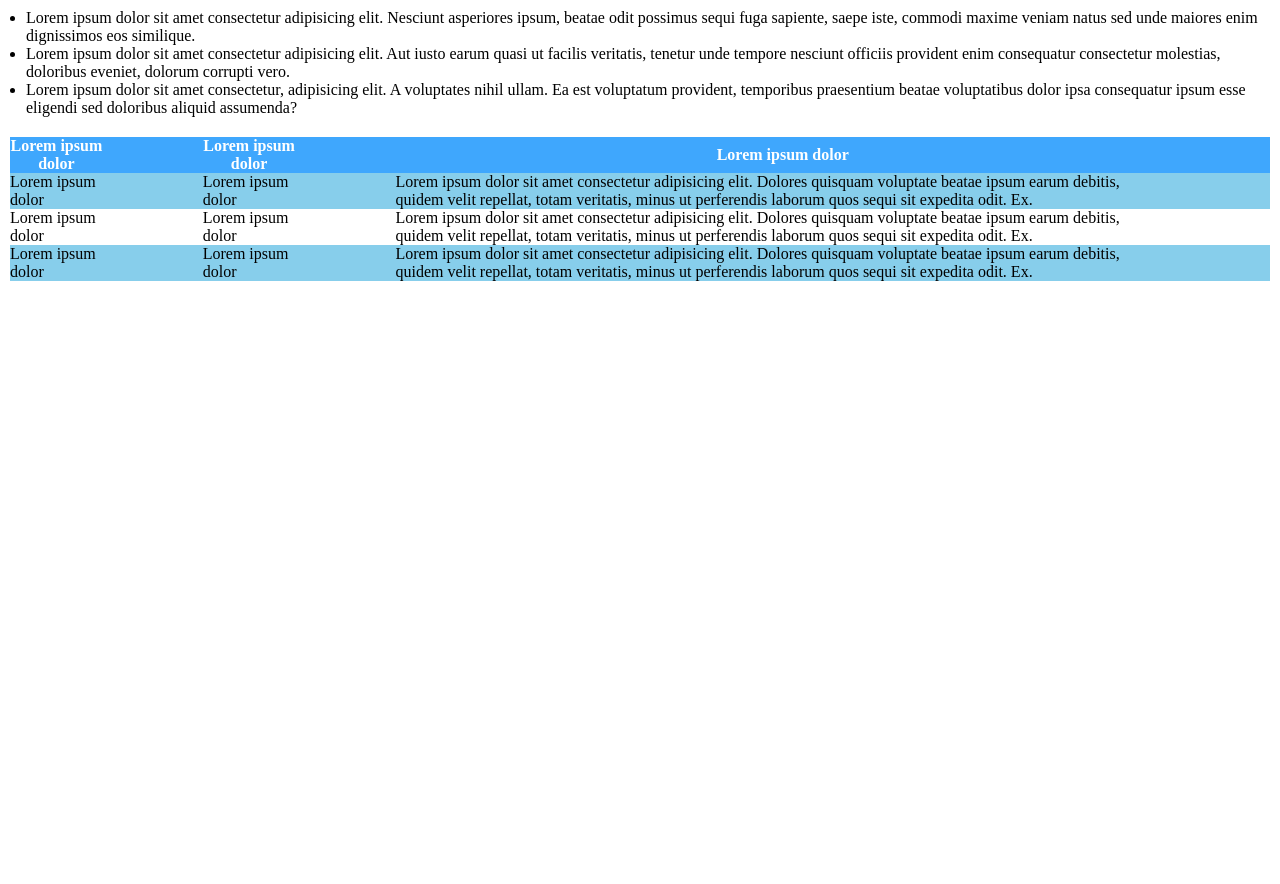
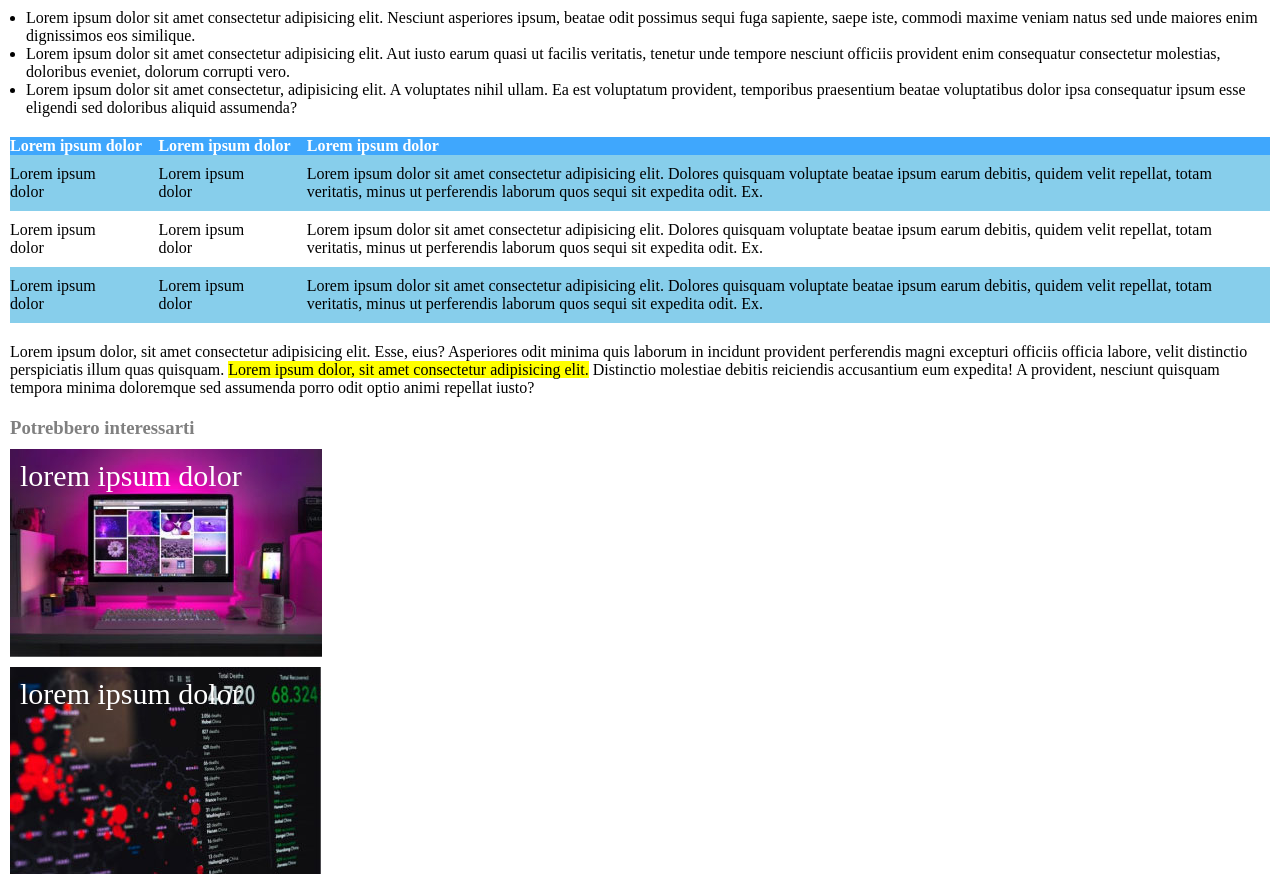
Before and after one commit to TullioTambone/html-css-booleaner, a plain HTML site: page index.html in a window 1280 px wide. Shown: the part 660-1544 px from the top of the page. Before the commit the page ends 951 px from the top, so only its background shows below. Drawn offline with Linux system fonts and the light colour scheme.

Commit message:
aggiusti tabella più parte finale del main

```diff
--- a/css/style.css
+++ b/css/style.css
@@ -52,15 +52,46 @@ li{
 }
 
 /*spazio tra paragrafi*/
-.lista, .seconda-sezione p, .table{
+.lista, .seconda-sezione p, .table, .table p, .final-section{
     margin-top: 20px;
 }
 
-/*tabella*/
-td, th{
-    padding: 0px 100px 0px 0px;
-}
-
+/*reset tabella*/
 table{
     border-spacing: 0;
 }
+
+/*tabella*/
+td{
+    text-align: left;
+}
+
+th{
+    text-align: left;
+    padding-right: px;
+}
+.space{
+    padding: 10px 50px 10px 0px;
+}
+
+/*immagini finilae*/
+.monitor{
+    background-image: url(../img/monitor.jpg);
+    width: 312px;
+    height: 208px;
+    background-size: cover;
+}
+
+.graph{
+    background-image: url(../img/graph.jpg);
+    width: 311px;
+    height: 207px;
+}
+
+.imgs{
+    margin-top: 10px;
+    color: white;
+    font-size: 30px;
+    font: bold;
+    padding: 10px;
+}
--- a/index.html
+++ b/index.html
@@ -53,6 +53,7 @@
             </ul>
         </section>
 
+        <!--tabella-->
         <section class="table">
             <table>
                 <thead>
@@ -64,22 +65,38 @@
                 </thead>
                 <tbody>
                     <tr class="skyblue">
-                        <td>Lorem ipsum dolor</td>
-                        <td>Lorem ipsum dolor</td>
+                        <td class="space">Lorem ipsum dolor</td>
+                        <td class="space">Lorem ipsum dolor</td>
                         <td>Lorem ipsum dolor sit amet consectetur adipisicing elit. Dolores quisquam voluptate beatae ipsum earum debitis, quidem velit repellat, totam veritatis, minus ut perferendis laborum quos sequi sit expedita odit. Ex.</td>
                     </tr>
                     <tr>
-                        <td>Lorem ipsum dolor</td>
-                        <td>Lorem ipsum dolor</td>
+                        <td class="space">Lorem ipsum dolor</td>
+                        <td class="space">Lorem ipsum dolor</td>
                         <td>Lorem ipsum dolor sit amet consectetur adipisicing elit. Dolores quisquam voluptate beatae ipsum earum debitis, quidem velit repellat, totam veritatis, minus ut perferendis laborum quos sequi sit expedita odit. Ex.</td>
                     </tr>
                     <tr class="skyblue">
-                        <td>Lorem ipsum dolor</td>
-                        <td>Lorem ipsum dolor</td>
+                        <td class="space">Lorem ipsum dolor</td>
+                        <td class="space">Lorem ipsum dolor</td>
                         <td>Lorem ipsum dolor sit amet consectetur adipisicing elit. Dolores quisquam voluptate beatae ipsum earum debitis, quidem velit repellat, totam veritatis, minus ut perferendis laborum quos sequi sit expedita odit. Ex.</td>
                     </tr>
                 </tbody>
             </table>
+
+            <!--paragrafo-->
+            <p>Lorem ipsum dolor, sit amet consectetur adipisicing elit. Esse, eius? Asperiores odit minima quis laborum in incidunt provident perferendis magni excepturi officiis officia labore, velit distinctio perspiciatis illum quas quisquam.
+            <mark>Lorem ipsum dolor, sit amet consectetur adipisicing elit.</mark> Distinctio molestiae debitis reiciendis accusantium eum expedita! A provident, nesciunt quisquam tempora minima doloremque sed assumenda porro odit optio animi repellat iusto?
+            </p>
+        </section>
+
+        <!--sezione finale-->
+        <section class="final-section">
+
+            <!--sottotitolo-->
+            <h3 class="text-gray">Potrebbero interessarti</h3>
+
+            <!--imamgini-->
+            <div class="monitor imgs"><span>lorem ipsum dolor</span></div>
+            <div class="graph imgs">lorem ipsum dolor</div>
         </section>
     </main>
 </body>
```
